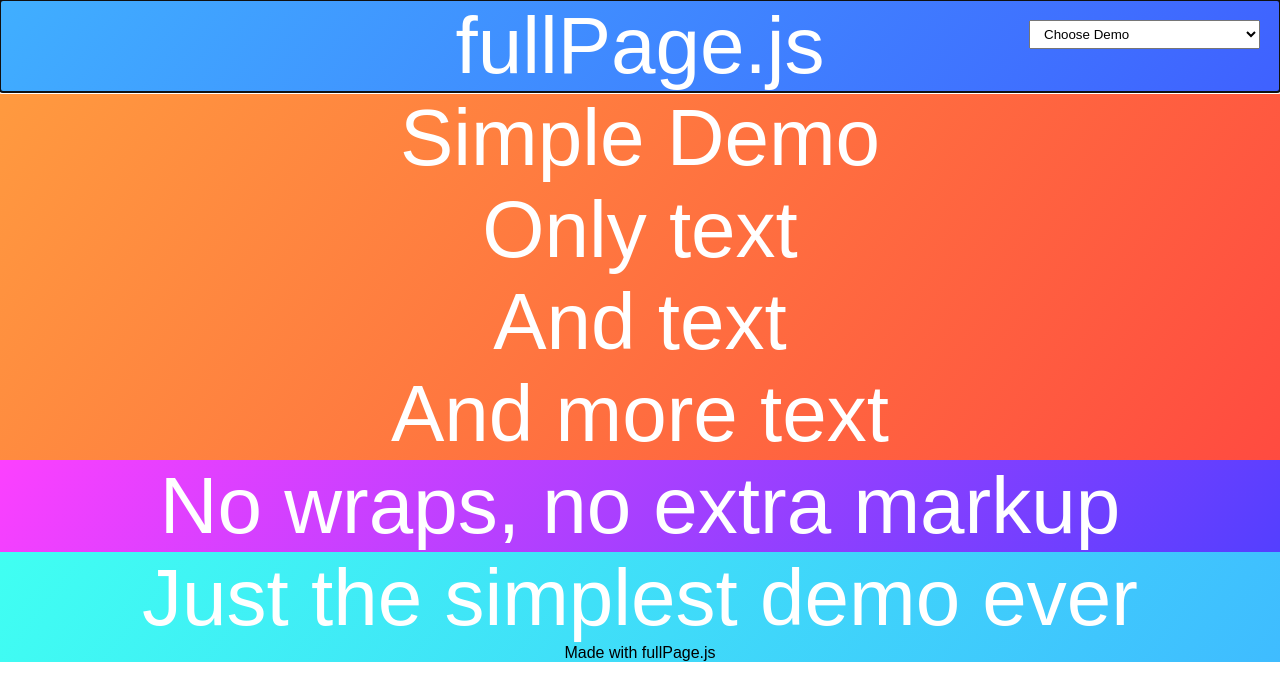
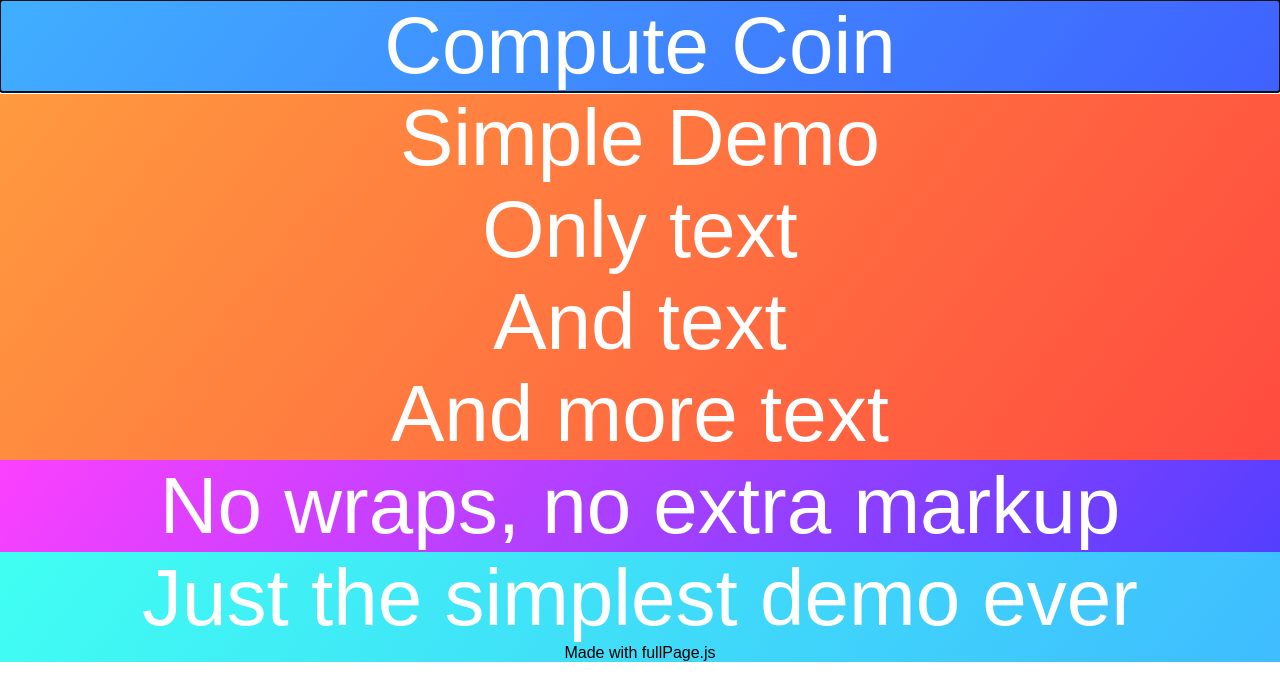
Before and after one commit to Compute-corp/compute-corp.github.io, a plain HTML site: page index.html in a window 1280 px wide. Drawn offline with Linux system fonts and the light colour scheme; files that its build step writes are made by us from their sources.

Commit message:
js Update

```diff
--- a/index.html
+++ b/index.html
@@ -9,69 +9,13 @@
 	<meta name="keywords"  content="fullpage,jquery,demo,simple" />
 	<meta name="Resource-type" content="Document" />
 
-	<link rel="stylesheet" type="text/css" href="../dist/fullpage.css" />
-	<link rel="stylesheet" type="text/css" href="examples.css" />
+	<link rel="stylesheet" type="text/css" href="./code/fullpage.css" />
+	<link rel="stylesheet" type="text/css" href="./code/examples.css" />
 </head>
 <body>
 
-<select id="demosMenu">
-    <option selected>Choose Demo</option>
-    <option id="simple">Simple</option>
-    <option id="custom-arrows">Custom arrows</option>
-    <option id="hide-sections">Hide sections</option>
-    <option id="scroll-after-fullpage">Scroll after fullpage</option>
-    <option id="observer">Observer</option>
-    <option id="jquery-adapter">jQuery adapter</option>
-    <option id="active-slide">Active section and slide</option>
-    <option id="auto-height">Auto height</option>
-    <option id="autoplay-video-and-audio">Autoplay Video and Audio</option>
-    <option id="backgrounds">Background images</option>
-    <option id="backgrounds-fixed">Fixed fullscreen backgrounds</option>
-    <option id="background-video">Background video</option>
-    <option id="callbacks">Callbacks</option>
-    <option id="continuous-horizontal">Continuous horizontal (paid)</option>
-    <option id="continuous-vertical">Continuous vertical</option>
-    <option id="parallax">Parallax (paid)</option>
-    <option id="cards">Cards 3d (paid)</option>
-    <option id="water-effect">Water effect (paid)</option>
-    <option id="drop-effect">Drop effect (paid)</option>
-    <option id="css3">CSS3</option>
-    <option id="drag-and-move">Drag And Move (paid)</option>
-    <option id="easing-css3">Easing CSS</option>
-    <option id="easing-js">Easing JS</option>
-    <option id="fading-effect">Fading Effect (paid)</option>
-    <option id="fixed-headers">Fixed headers</option>
-    <option id="gradient-backgrounds">Gradient backgrounds</option>
-    <option id="interlocked-slides">Interlocked Slides (paid)</option>
-    <option id="looping">Looping</option>
-    <option id="methods">Methods</option>
-    <option id="navigation-vertical">Vertical navigation dots</option>
-    <option id="navigation-horizontal">Horizontal navigation dots</option>
-    <option id="navigation-tooltips">Navigation tooltips</option>
-    <option id="no-anchor">No anchor links</option>
-    <option id="normal-scroll">Normal scrolling</option>
-    <option id="normalScrollElements">Normal scroll elements</option>
-    <option id="offset-sections">Offset sections (paid)</option>
-    <option id="one-section">One single section</option>
-    <option id="reset-sliders">Reset sliders (paid)</option>
-    <option id="responsive-auto-height">Responsive Auto Height</option>
-    <option id="responsive-height">Responsive Height</option>
-    <option id="responsive-width">Responsive Width</option>
-    <option id="responsive-slides">Responsive Slides (paid)</option>
-    <option id="scrollBar">Scroll bar enabled</option>
-    <option id="scroll-horizontally">Scroll horizontally (paid)</option>
-    <option id="scrollOverflow">Scroll inside sections and slides</option>
-    <option id="scrollOverflow-reset">ScrollOverflow Reset (paid)</option>
-    <option id="lazy-load">Lazy load</option>
-    <option id="scrolling-speed">Scrolling speed</option>
-    <option id="trigger-animations">Trigger animations</option>
-    <option id="vue-fullpage">Vue component</option>
-    <option id="react-fullpage">React component</option>
-    <option id="angular-fullpage">Angular component</option>
-  </select>
-
 <div id="fullpage">
-	<div class="section active" id="section0"><h1>fullPage.js</h1></div>
+	<div class="section active" id="section0"><h1>Compute Coin</h1></div>
 	<div class="section" id="section1">
 	    <div class="slide "><h1>Simple Demo</h1></div>
 	    <div class="slide active"><h1>Only text</h1></div>
@@ -84,7 +28,7 @@
 
 
 
-<script type="text/javascript" src="https://compute-corp.github.io/code/fullpage.js"></script>
+<script type="text/javascript" src="./code/fullpage.js"></script>
 <script type="text/javascript">
 	var myFullpage = new fullpage('#fullpage', {
 		sectionsColor: ['#f2f2f2', '#4BBFC3', '#7BAABE', 'whitesmoke', '#ccddff']
```
